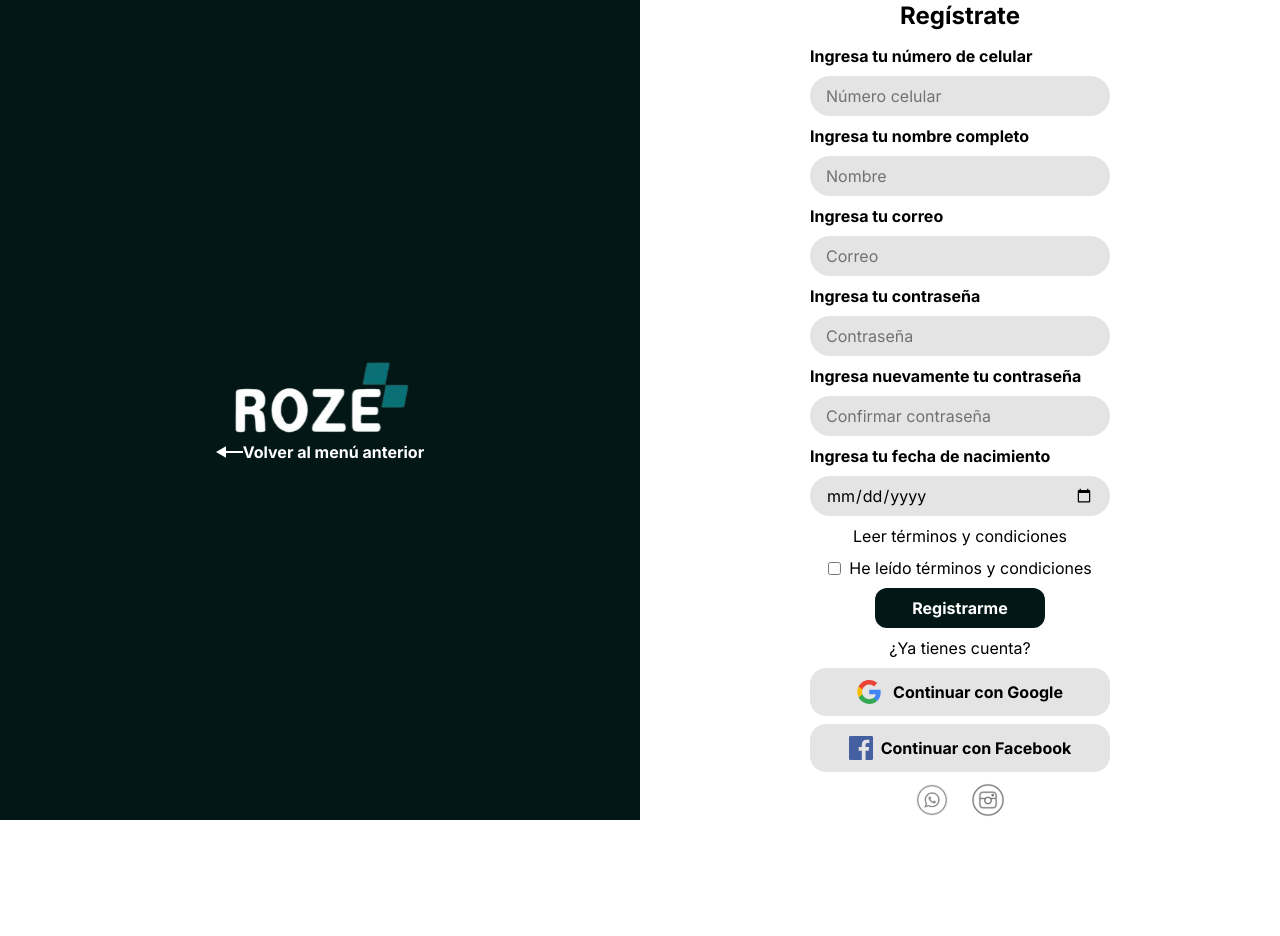
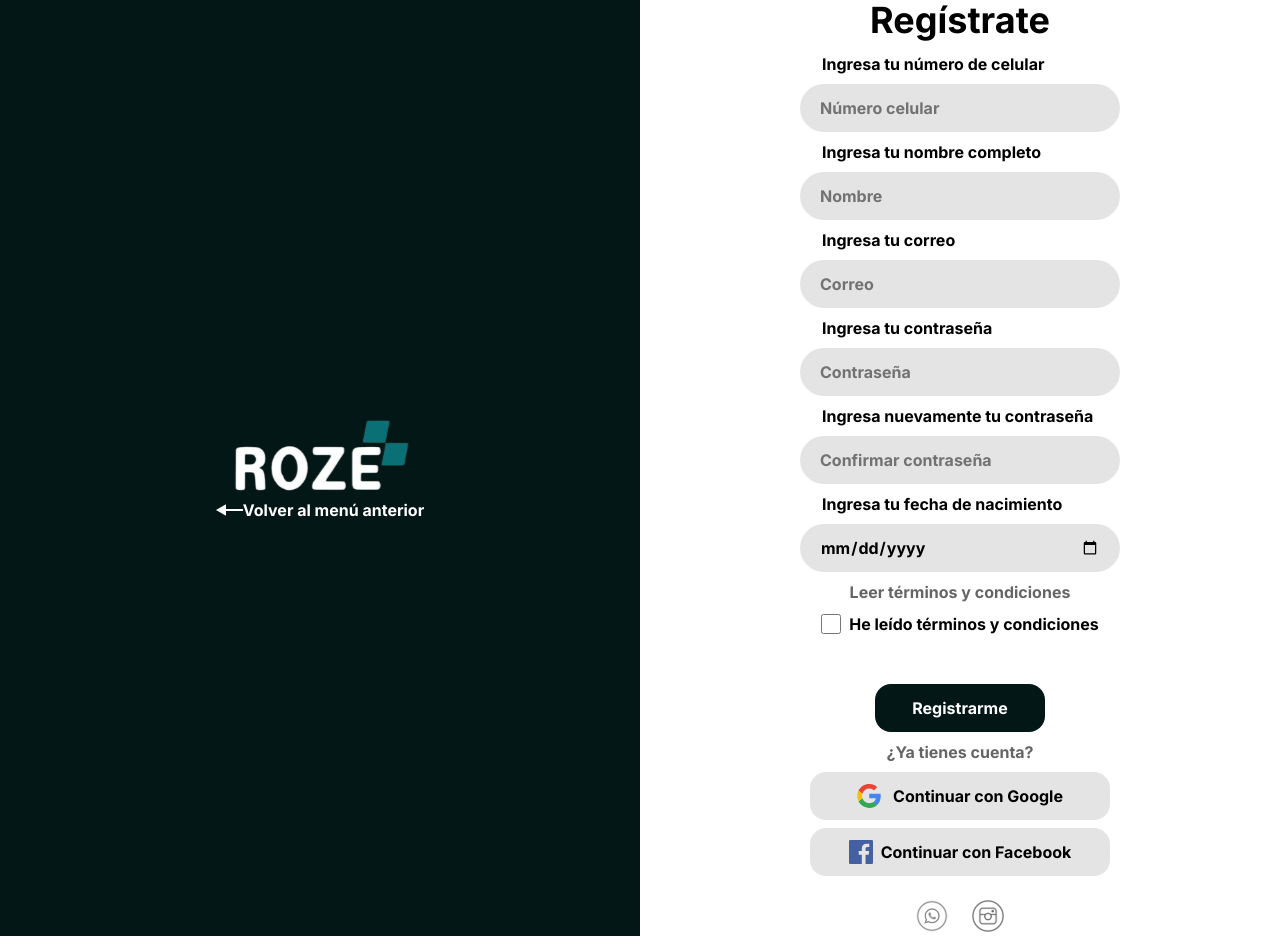
Before and after one commit to CarlosFranco97/app-roze, a React (Vite) app: page / in a window 1280 px wide. Before the commit the page ends 820 px from the top, so only its background shows below. Built offline with nearby package versions, Linux system fonts and the light colour scheme.

Commit message:
Se elimina en auth el componente auth.jsx de prueba y se generan cambios de mejorar en el Register.jsx

```diff
--- a/src/pages/auth/Register.jsx
+++ b/src/pages/auth/Register.jsx
@@ -12,106 +12,106 @@ const Register = () => {
 
       {/* Sección derecha */}
       <div className="w-[50%] flex flex-col justify-center items-center gap-3">
-        <h2 className="font-bold text-2xl">Regístrate</h2>
-        <form className="flex flex-col justify-center items-center gap-2 w-[300px]">
-          <label className="font-bold self-start" htmlFor="telefono">
+        <h2 className="font-black text-4xl">Regístrate</h2>
+        <form className="flex flex-col justify-center items-center gap-2 w-[300px] font-bold">
+          <label className="font-bold self-start ml-3" htmlFor="telefono">
             Ingresa tu número de celular
           </label>
           <input
             id="telefono"
             type="tel"
             placeholder="Número celular"
-            className="bg-[#D9D9D9]/70 rounded-full px-4 py-2 w-full"
+            className="bg-[#D9D9D9]/70 rounded-full px-5 py-3 w-[320px]"
           />
 
-          <label className="font-bold self-start" htmlFor="nombre">
+          <label className="font-bold self-start ml-3" htmlFor="nombre">
             Ingresa tu nombre completo
           </label>
           <input
             id="nombre"
             type="text"
             placeholder="Nombre"
-            className="bg-[#D9D9D9]/70 rounded-full px-4 py-2 w-full"
+            className="bg-[#D9D9D9]/70 rounded-full px-5 py-3 w-[320px]"
           />
 
-          <label className="font-bold self-start" htmlFor="correo">
+          <label className="font-bold self-start ml-3" htmlFor="correo">
             Ingresa tu correo
           </label>
           <input
             id="correo"
             type="email"
             placeholder="Correo"
-            className="bg-[#D9D9D9]/70 rounded-full px-4 py-2 w-full"
+            className="bg-[#D9D9D9]/70 rounded-full px-5 py-3 w-[320px]"
           />
 
-          <label className="font-bold self-start" htmlFor="contrasena">
+          <label className="font-bold self-start ml-3" htmlFor="contrasena">
             Ingresa tu contraseña
           </label>
           <input
             id="contrasena"
             type="password"
             placeholder="Contraseña"
-            className="bg-[#D9D9D9]/70 rounded-full px-4 py-2 w-full"
+            className="bg-[#D9D9D9]/70 rounded-full px-5 py-3 w-[320px]"
           />
 
-          <label className="font-bold self-start" htmlFor="confirmarContrasena">
+          <label className="font-bold self-start ml-3" htmlFor="confirmarContrasena">
             Ingresa nuevamente tu contraseña
           </label>
           <input
             id="confirmarContrasena"
             type="password"
             placeholder="Confirmar contraseña"
-            className="bg-[#D9D9D9]/70 rounded-full px-4 py-2 w-full"
+            className="bg-[#D9D9D9]/70 rounded-full px-5 py-3 w-[320px]"
           />
 
-          <label className="font-bold self-start" htmlFor="fechaNacimiento">
+          <label className="font-bold self-start ml-3" htmlFor="fechaNacimiento">
             Ingresa tu fecha de nacimiento
           </label>
           <input
             id="fechaNacimiento"
             type="date"
-            className="bg-[#D9D9D9]/70 rounded-full px-4 py-2 w-full"
+            className="bg-[#D9D9D9]/70 rounded-full px-5 py-3 w-[320px]"
           />
 
           <div className="flex flex-col items-center gap-2">
-            <label htmlFor="terminos" className="text-center">
+            <label htmlFor="terminos" className="text-center cursor-pointer opacity-60">
               Leer términos y condiciones
             </label>
             <div className="flex items-center gap-2">
-              <input type="checkbox" id="terminos" />
+              <input type="checkbox" id="terminos" className='w-5 h-5'/>
               <label htmlFor="terminos" className="text-center">
                 He leído términos y condiciones
               </label>
             </div>
           </div>
 
-          <button className="bg-[#031716] text-white rounded-xl px-4 py-2 w-[170px] font-bold">
+          <button className="bg-[#031716] text-white rounded-2xl p-3 w-[170px] font-bold cursor-pointer mt-10">
             Registrarme
           </button>
 
-          <span className="font-semibold/50 text-center w-full">
+          <span className="font-semibold/50 text-center w-full cursor-pointer opacity-60">
             ¿Ya tienes cuenta?
           </span>
 
-          <button className="bg-[#D9D9D9]/70 rounded-2xl p-3 w-full font-bold flex items-center justify-center gap-3">
+          <button className="bg-[#D9D9D9]/70 rounded-2xl p-3 w-full font-bold flex items-center justify-center gap-3 cursor-pointer">
             <img src="/google.svg" className="w-6 h-6" alt="logo-google" />
             Continuar con Google
           </button>
 
-          <button className="bg-[#D9D9D9]/70 rounded-2xl p-3 w-full font-bold  flex items-center justify-center gap-2">
+          <button className="bg-[#D9D9D9]/70 rounded-2xl p-3 w-full font-bold  flex items-center justify-center gap-2 cursor-pointer">
             <img src="/facebook.svg" className="w-6 h-6" />
             Continuar con Facebook
           </button>
-          <div className="flex justify-center items-center space-x-4">
+          <div className="flex justify-center items-center space-x-4 mt-3">
             <img
               src="/logo-whatsapp.svg"
               alt="logo-whatsapp"
-              className="w-10 h-10"
+              className="w-10 h-10 cursor-pointer"
             />
             <img
               src="/logo-instagram.svg"
               alt="logo-instagram"
-              className="w-10 h-10"
+              className="w-10 h-10 cursor-pointer"
             />
           </div>
         </form>
```
Also changed, not shown: src/pages/auth/auth.jsx (deleted).
